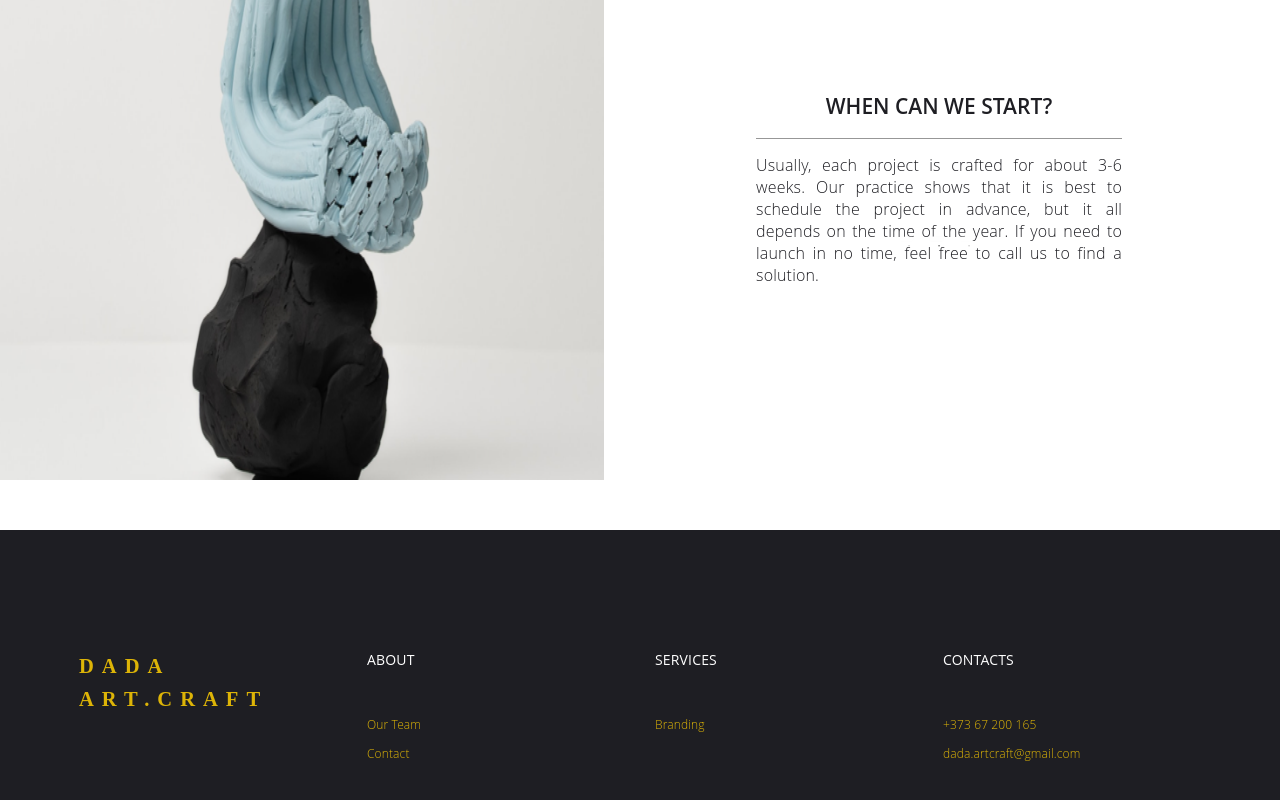
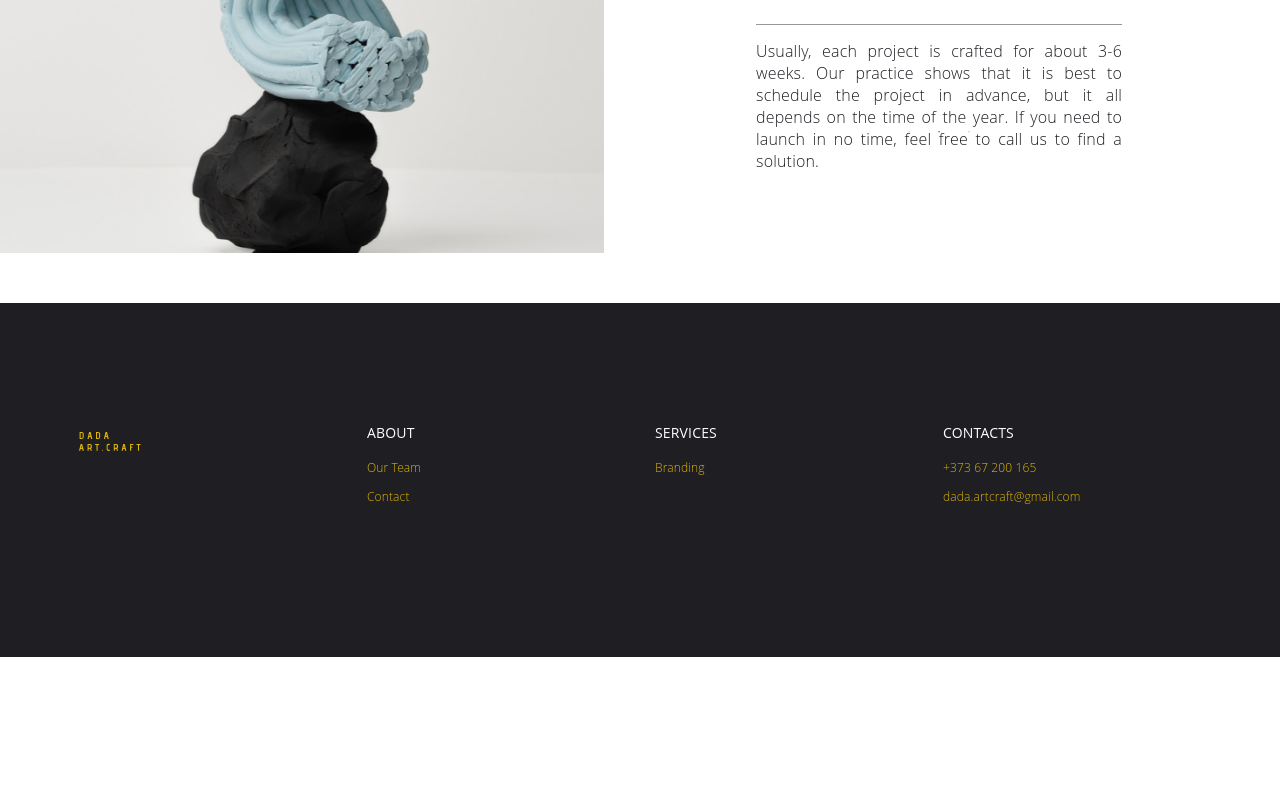
Before and after one commit to Lyyov/dada.artcraft, a Next.js app: page /services in a window 1280 px wide. Shown: the part 2419-3219 px from the top of the page. After the commit the page ends 3076 px from the top, so only its background shows below. Built offline with nearby package versions, Linux system fonts and the light colour scheme.

Commit message:
Some fixes.

```diff
--- a/app/_components/Footer.tsx
+++ b/app/_components/Footer.tsx
@@ -1,16 +1,72 @@
+import Image from "next/image";
+import Link from "next/link";
 
-
-export default function Footer ()  {
+export default function Footer() {
   return (
     <footer className="footer">
       <div className="container">
         <div className="row">
           <div className="col-md-3 footer__col">
-            <p className="footer__logo">
-              dada
-              <br />
-              art.craft
-            </p>
+            <Link className="footer__logo logo" href="/">
+              <svg xmlns="http://www.w3.org/2000/svg" viewBox="0 0 60.61 18.64">
+                <g id="Layer_2" data-name="Layer 2">
+                  <g id="Layer_1-2" data-name="Layer 1">
+                    <path
+                      className="cls-1"
+                      d="M.56,0H2.39A2.23,2.23,0,0,1,4.07.6a2.23,2.23,0,0,1,.58,1.61V4.89q0,2-2.07,2h-2ZM3.31,1.33a1.2,1.2,0,0,0-.82-.25H1.63V5.85h.8a1.82,1.82,0,0,0,.84-.16c.21-.1.31-.34.31-.7V2.12A1,1,0,0,0,3.31,1.33Z"
+                    />
+                    <path
+                      className="cls-1"
+                      d="M11.49,5.05H9.92L9.54,6.84H8.33L9.93,0h1.51l1.73,6.83H11.89ZM10.18,3.91h1.06L10.68,1.8Z"
+                    />
+                    <path
+                      className="cls-1"
+                      d="M16.74,0h1.84a2.24,2.24,0,0,1,1.68.6,2.23,2.23,0,0,1,.58,1.61V4.89q0,2-2.07,2h-2ZM19.5,1.33a1.23,1.23,0,0,0-.83-.25h-.86V5.85h.8a1.79,1.79,0,0,0,.84-.16c.21-.1.32-.34.32-.7V2.12A1,1,0,0,0,19.5,1.33Z"
+                    />
+                    <path
+                      className="cls-1"
+                      d="M27.68,5.05H26.11l-.38,1.79H24.52L26.12,0h1.51l1.73,6.83H28.08ZM26.36,3.91h1.06L26.87,1.8Z"
+                    />
+                    <path
+                      className="cls-1"
+                      d="M3.16,16.76H1.59l-.38,1.79H0l1.6-6.83H3.11l1.73,6.83H3.56ZM1.84,15.62H2.91l-.56-2.11Z"
+                    />
+                    <path
+                      className="cls-1"
+                      d="M10.91,16.64H9.48v1.91H8.41V11.72h2.31a1.74,1.74,0,0,1,1.07.31,1.94,1.94,0,0,1,.64.85A3.11,3.11,0,0,1,12.64,14a6.78,6.78,0,0,1,0,.83,2.35,2.35,0,0,1-.2.73,1.72,1.72,0,0,1-.51.68l.76,2.27H11.56Zm.27-1.27a1.18,1.18,0,0,0,.28-.57,5.58,5.58,0,0,0,0-.76,1.8,1.8,0,0,0-.14-.79.75.75,0,0,0-.41-.36,2.22,2.22,0,0,0-.69-.09H9.48v2.82h1A.92.92,0,0,0,11.18,15.37Z"
+                    />
+                    <path
+                      className="cls-1"
+                      d="M17.27,12.8H15.86V11.72h3.92V12.8H18.34v5.75H17.27Z"
+                    />
+                    <path
+                      className="cls-1"
+                      d="M23.35,18.4a.49.49,0,0,1-.36.15.46.46,0,0,1-.34-.15.49.49,0,0,1-.14-.34.48.48,0,0,1,.14-.35.46.46,0,0,1,.34-.15.49.49,0,0,1,.36.15.48.48,0,0,1,.14.35A.49.49,0,0,1,23.35,18.4Z"
+                    />
+                    <path
+                      className="cls-1"
+                      d="M29.15,18.64a2.06,2.06,0,0,1-1.38-.45,1.76,1.76,0,0,1-.52-1.43V13.63a2.34,2.34,0,0,1,.21-1.12,1.73,1.73,0,0,1,.64-.65,2.09,2.09,0,0,1,1-.24,3,3,0,0,1,1.38.32l-.31,1a2.8,2.8,0,0,0-1-.17,1,1,0,0,0-.67.23.72.72,0,0,0-.25.56v3.2c0,.55.31.82.92.82a2.86,2.86,0,0,0,.58-.06l.78-.19.17,1A4.56,4.56,0,0,1,29.15,18.64Z"
+                    />
+                    <path
+                      className="cls-1"
+                      d="M36.77,16.64H35.35v1.91H34.27V11.72h2.31a1.79,1.79,0,0,1,1.08.31,2,2,0,0,1,.64.85A3.11,3.11,0,0,1,38.51,14c0,.32,0,.59,0,.83a3.08,3.08,0,0,1-.2.73,1.85,1.85,0,0,1-.52.68l.77,2.27h-1.1ZM37,15.37a1.1,1.1,0,0,0,.28-.57,4.33,4.33,0,0,0,0-.76,1.67,1.67,0,0,0-.14-.79.75.75,0,0,0-.41-.36,2.15,2.15,0,0,0-.68-.09h-.79v2.82h1A.9.9,0,0,0,37,15.37Z"
+                    />
+                    <path
+                      className="cls-1"
+                      d="M45.09,16.76H43.52l-.38,1.79H41.93l1.6-6.83H45l1.73,6.83H45.49Zm-1.32-1.14h1.07l-.56-2.11Z"
+                    />
+                    <path
+                      className="cls-1"
+                      d="M50.34,11.72H53.6v1.07H51.41v1.73h1.37l-.35,1h-1v3H50.34Z"
+                    />
+                    <path
+                      className="cls-1"
+                      d="M58.1,12.8H56.69V11.72h3.92V12.8H59.17v5.75H58.1Z"
+                    />
+                  </g>
+                </g>
+              </svg>
+            </Link>
           </div>
           <div className="col-md-3 footer__col">
             <div className="footer__title">about</div>
@@ -62,4 +118,4 @@ export default function Footer ()  {
       </div>
     </footer>
   );
-};
+}
--- a/app/globals.css
+++ b/app/globals.css
@@ -1415,7 +1415,7 @@ input[type=submit]:hover {
   }
 
   .services__relative {
-      padding-top: 0
+      padding: 0;
   }
 
   .services__banner {
@@ -1427,7 +1427,8 @@ input[type=submit]:hover {
 
   .services__title {
       max-width: none;
-      padding: 0 0 0 15px
+      padding: 0 0 0 15px;
+      margin-bottom: 45px
   }
 
   .services__list {
@@ -1549,7 +1550,8 @@ input[type=submit]:hover {
 }
 
 .know__image {
-  width: 100%
+  width: 100%;
+  height: auto;
 }
 
 .know__item {
@@ -1997,7 +1999,12 @@ input[type=submit]:hover {
   text-transform: uppercase;
   letter-spacing: 8px;
   line-height: 1.6;
-  font-weight: 800
+  font-weight: 800;
+  padding-top: 5px;
+}
+
+.footer__logo svg {
+  width: 75%;
 }
 
 .footer__title {
@@ -2005,7 +2012,7 @@ input[type=submit]:hover {
   color: #fff;
   letter-spacing: .16px;
   text-transform: uppercase;
-  margin-bottom: 40px
+  margin-bottom: 10px
 }
 
 .footer__link {
@@ -3277,4 +3284,8 @@ hr {
   height: auto;
 }
 
+.cls-1 {
+  fill: #ddb407;
+}
+
 /*# sourceMappingURL=main.ae8c2f4d.chunk.css.map */
--- a/app/services/_api/index.ts
+++ b/app/services/_api/index.ts
@@ -53,7 +53,7 @@ export const goodToKnowApi: TGoodToKnow[] = [
     text: "Usually, each project is crafted for about 3-6 weeks. Our practice shows that it is best to schedule the project in advance, but it all depends on the time of the year. If you need to launch in no time, feel free to call us to find a solution.",
   },
   {
-    title: "WHAT IF WE NEED JUST A LOGO?",
+    title: "WE NEED JUST A LOGO!",
     text: "We are open to the exclusive logo service, although the logo is just one element of the brand, and we think it is better if all the elements are built around a unique strategy so that you have a consistent presence everywhere.",
   },
 ];
```
